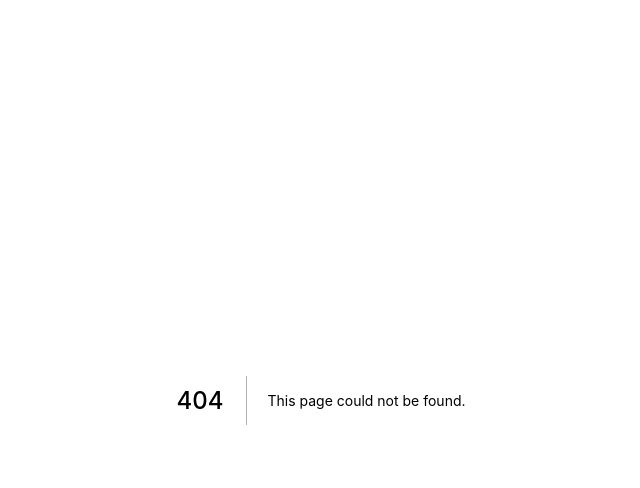
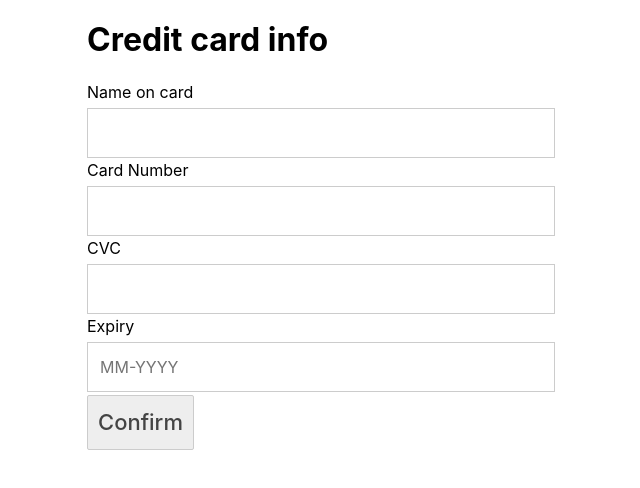
Before and after one commit to chooblarin/form-fungo, a Next.js app: page /credit-card in a window 1280 px wide. Before the commit this address had no page. Shown: the top 488 px of the page, without its empty margins (319-959 px from the left). Built offline with nearby package versions, Linux system fonts and the light colour scheme.

Commit message:
Create credit card form example

```diff
--- /dev/null
+++ b/components/credit-card/CreditCardForm.tsx
@@ -0,0 +1,91 @@
+import React from "react";
+import { useForm } from "react-hook-form";
+
+export const CreditCardForm: React.FC = () => {
+  const { handleSubmit } = useForm();
+  return (
+    <form onSubmit={handleSubmit(() => alert("submit"))}>
+      <section>
+        <label htmlFor="ccname">Name on card</label>
+        <input
+          id="ccname"
+          name="cc-name"
+          autoComplete="cc-name"
+          required={true}
+        />
+      </section>
+
+      <section>
+        <label htmlFor="ccnumber">Card Number</label>
+        <input
+          id="ccnumber"
+          name="card-number"
+          type="text"
+          pattern="[0-9]*"
+          autoComplete="cc-number"
+          required={true}
+        />
+      </section>
+
+      <section>
+        <label htmlFor="cvc">CVC</label>
+        <input id="cvc" name="cvc" autoComplete="cc-csc" required={true} />
+      </section>
+
+      <section>
+        <label htmlFor="ccexp">Expiry</label>
+        <input
+          id="ccexp"
+          name="cc-exp"
+          autoComplete="cc-exp"
+          placeholder="MM-YYYY"
+          required={true}
+        />
+      </section>
+      <button type="submit">Confirm</button>
+      <style jsx>{`
+        form {
+          width: 100%;
+          max-width: 500px;
+          margin: 0 auto;
+        }
+        input {
+          border: 1px solid #ccc;
+          font-size: 22px; /* fallback */
+          font-size: var(--mobile-font-size);
+          padding: 12px;
+          width: 100%;
+        }
+        label {
+          display: block;
+          font-size: 20px;
+          font-size: var(--mobile-font-size);
+          margin: 0 0 4px 0;
+        }
+        button {
+          background-color: #eee;
+          border: 1px solid #ccc;
+          border-radius: 2px;
+          color: #444;
+          cursor: pointer;
+          display: block;
+          font-size: 22px; /* fallback */
+          font-size: var(--mobile-font-size);
+          font-weight: 500;
+          margin: 3px 0 0 0;
+          padding: 10px;
+        }
+        @media (min-width: 450px) {
+          input {
+            font-size: 14px; /* fallback */
+            font-size: var(--desktop-font-size);
+          }
+          label {
+            font-size: 14px; /* fallback */
+            font-size: var(--desktop-font-size);
+          }
+        }
+      `}</style>
+    </form>
+  );
+};
--- /dev/null
+++ b/pages/credit-card.tsx
@@ -0,0 +1,30 @@
+import Head from "next/head";
+import { CreditCardForm } from "../components/credit-card/CreditCardForm";
+
+const CreditCard = (): JSX.Element => {
+  return (
+    <div>
+      <Head>
+        <title>Form fungo | Credit card form</title>
+        <link rel="icon" href="/favicon.ico" />
+      </Head>
+      <main>
+        <h1 className="title">Credit card info</h1>
+        <CreditCardForm />
+      </main>
+      <style jsx>{`
+        main {
+          width: 100%;
+          max-width: 500px;
+          margin: 0 auto;
+          padding: 16px;
+        }
+        h1 {
+          margin: 0 0 16px 0;
+        }
+      `}</style>
+    </div>
+  );
+};
+
+export default CreditCard;
```
